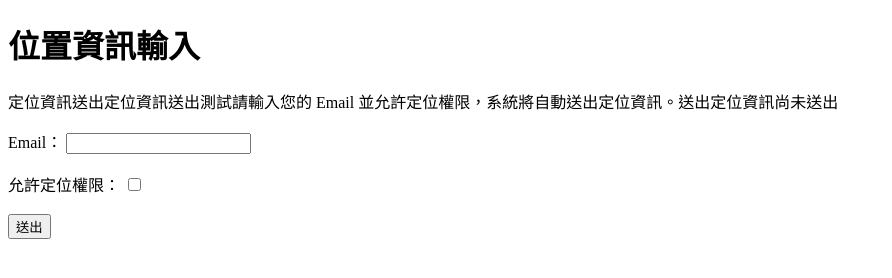
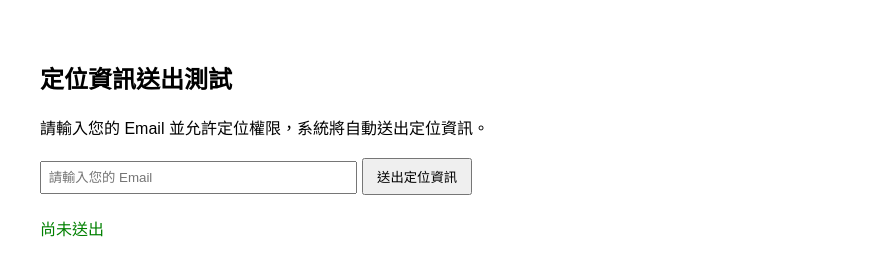
Before and after one commit to nonie0527/didactic-octo-sniffle, a plain HTML site: page index.html in a window 1280 px wide. Shown: the whole page, without its empty margins (0-892 px from the left). Drawn offline with Linux system fonts and the light colour scheme.

Commit message:
Add files via upload

```diff
--- a/index.html
+++ b/index.html
@@ -1,20 +1,62 @@
 <!DOCTYPE html>
 <html lang="zh-Hant">
 <head>
-    <meta charset="UTF-8">
-    <title>位置資訊輸入</title>
+  <meta charset="UTF-8">
+  <title>定位資訊送出</title>
+  <style>
+    body { font-family: sans-serif; padding: 2em; }
+    #status { margin-top: 1em; color: green; }
+    input { margin: 0.5em 0; padding: 0.5em; width: 100%; max-width: 300px; }
+    button { padding: 0.5em 1em; }
+  </style>
 </head>
 <body>
-    <h1>位置資訊輸入</h1>
-    <p>定位資訊送出定位資訊送出測試請輸入您的 Email 並允許定位權限，系統將自動送出定位資訊。送出定位資訊尚未送出</p>
-    <form>
-        <label for="email">Email：</label>
-        <input type="email" id="email" name="email" required>
-        <br><br>
-        <label for="location">允許定位權限：</label>
-        <input type="checkbox" id="location" name="location" required>
-        <br><br>
-        <button type="submit">送出</button>
-    </form>
+  <h2>定位資訊送出測試</h2>
+  <p>請輸入您的 Email 並允許定位權限，系統將自動送出定位資訊。</p>
+  <input type="email" id="email" placeholder="請輸入您的 Email" required>
+  <button onclick="submitLocation()">送出定位資訊</button>
+  <div id="status">尚未送出</div>
+
+  <script>
+    const statusDiv = document.getElementById("status");
+    const webAppUrl = "https://script.google.com/macros/s/AKfycbyjR6EL9ZRx3v3i-FYXeHxoAjRQU-1HNnwPnPQTChOcBbf0xLaC1DysTOp3iZKedeES2g/exec";
+
+    function submitLocation() {
+      const email = document.getElementById("email").value.trim();
+      if (!email) {
+        statusDiv.textContent = "請先輸入 Email。";
+        return;
+      }
+
+      if (navigator.geolocation) {
+        statusDiv.textContent = "正在取得定位資訊...";
+        navigator.geolocation.getCurrentPosition(
+          position => {
+            const lat = position.coords.latitude;
+            const lng = position.coords.longitude;
+            statusDiv.textContent = `取得座標：(${lat}, ${lng})，Email：${email}，正在送出...`;
+
+            fetch(webAppUrl, {
+              method: "POST",
+              headers: { "Content-Type": "application/x-www-form-urlencoded" },
+              body: new URLSearchParams({ lat: lat, lng: lng, email: email })
+            })
+            .then(response => response.text())
+            .then(data => {
+              statusDiv.textContent = `伺服器回應：${data}`;
+            })
+            .catch(error => {
+              statusDiv.textContent = `送出失敗：${error}`;
+            });
+          },
+          error => {
+            statusDiv.textContent = "無法取得定位：" + error.message;
+          }
+        );
+      } else {
+        statusDiv.textContent = "您的裝置不支援定位功能。";
+      }
+    }
+  </script>
 </body>
 </html>
```
